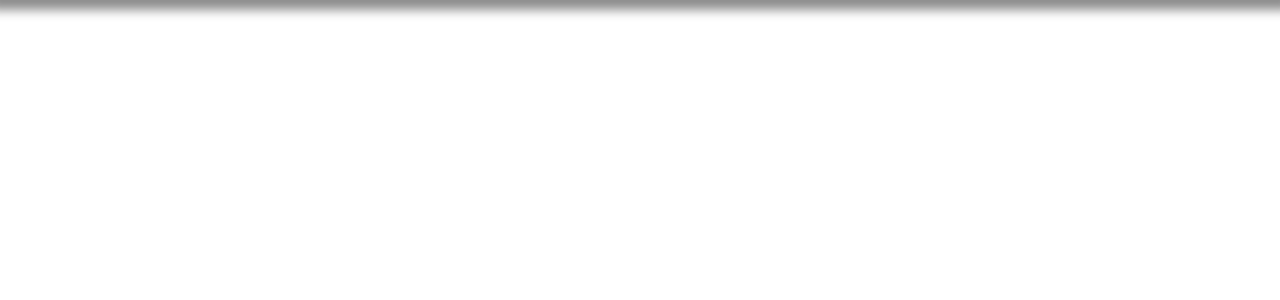
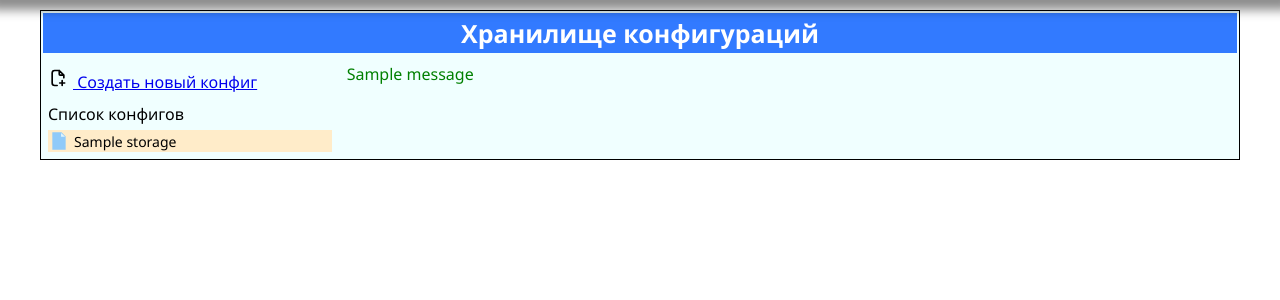
Before and after one commit to sita8281/deil_service, a Flask app: page /cfg/ in a window 1280 px wide. Shown: the part 50-350 px from the top of the page. Run offline with Flask 3, Linux system fonts and the light colour scheme; a user stored in the database is signed in; tables that the repository leaves empty hold one stand-in row (values such as "Sample post"); one stand-in notice (Sample message) is shown; parts of the project's set-up code (start-up, migrations or seed data) failed here and were passed over.

Commit message:
big FIXING and Develop CfgStorage

```diff
--- a/app/logging_config.py
+++ b/app/logging_config.py
@@ -24,3 +24,5 @@ init_logger('nas_daemon')
 init_logger('search_port')
 init_logger('pinger_daemon')
 init_logger('vpn_daemon')
+init_logger('config_storage')
+init_logger('connect_statements')
--- /dev/null
+++ b/app/static/css/cfg_panel/style.css
@@ -0,0 +1,148 @@
+
+
+.cfg_box {
+    font-family: 'Segoe UI', Tahoma, Geneva, Verdana, sans-serif;
+    box-sizing: border-box;
+    padding: 2px;
+    margin-top: 60px;
+    margin-left: auto;
+    margin-right: auto;
+    border: 1px solid;
+    display: block;
+    width: 1200px;
+    height: 100%;
+    background-color: azure;
+}
+
+.cfg_top {
+    display: block;
+    width: 100%;
+    text-align: center;
+    background-color: #327aff;
+    color: white;
+    height: 40px;
+    line-height: 40px;
+    font-size: 25px;
+    font-weight: bold;
+}
+
+.cfg_middle {
+    display: flex;
+    flex-direction: row;
+}
+
+.cfg_list {
+    width: 25%;
+    display: flex;
+    flex-direction: column;
+    padding: 5px;
+    box-sizing: border-box;
+}
+
+.cfg_list_top {
+    display: flex;
+    flex-direction: column;
+}
+
+.cfg_list_box {
+    display: flex;
+    flex-direction: column;
+}
+
+.cfg_redactor {
+    width: 75%;
+    padding: 10px;
+}
+
+.cfg_redactor_top {
+    font-size: 20px;
+    height: 40px;
+    line-height: 40px;
+}
+
+.form_new {
+    display: flex;
+    flex-direction: column;
+}
+
+.form_new textarea {
+    height: 500px;
+    width: 100%;
+    padding: 5px;
+    box-sizing: border-box;
+    overflow-x: scroll;
+    white-space: nowrap;
+}
+.form_new label {
+    margin-top: 10px;
+}
+
+.name_cfg {
+    padding: 5px;
+}
+
+.cfg_redactor_panel {
+    display: flex;
+    align-items: flex-start;
+    height: 40px;
+}
+
+.flash_error {
+    color: red;
+}
+
+.flash_success {
+    color: green;
+}
+
+.btn {
+    width: 120px;
+    justify-content: center;
+    font-size: 13px;
+    text-decoration: none;
+    border: none;
+    border-radius: 5px;
+    background-color: rgb(0, 110, 255);
+    max-height: 40px;
+    line-height: 40px;
+    display: flex;
+    color: white;
+    align-items: center;
+    font-weight: bold;
+    cursor: pointer;
+    margin-right: 10px;
+}
+
+.btn:hover {
+    background-color: rgb(0, 69, 160);
+}
+
+.img_btn {
+    width: 20px;
+    margin-right: 5px;
+}
+
+.cfg_file {
+    font-size: 14px;
+    padding: 0;
+    box-sizing: border-box;
+    text-decoration: none;
+    color: black;
+    display: flex;
+    flex-direction: row;
+    align-items: center;
+    margin-top: 5px;
+    background-color: rgb(255, 236, 201);
+    border: 1px solid transparent;
+
+}
+
+.cfg_file:hover {
+    background-color: rgb(238, 213, 166);
+
+
+}
+
+.cfg_file_select {
+    border:1px solid rgb(0, 0, 0);
+}
--- a/app/static/css/main_menu.css
+++ b/app/static/css/main_menu.css
@@ -1,6 +1,6 @@
 .main-menu {
     width: 600px;
-    height: 600px;
+    height: 670px;
     margin-left: auto;
     margin-right: auto;
     margin-top: 150px;
--- a/app/templates/cfg_storage/index.html
+++ b/app/templates/cfg_storage/index.html
@@ -3,9 +3,99 @@
 <head>
     <meta charset="UTF-8">
     <title>Config Storage</title>
+    <link rel="stylesheet" href="{{ url_for('static', filename='css/cfg_panel/style.css') }}{{ static_ver }}">
 </head>
 <body>
     {% include 'header.html' %}
+    <div class="cfg_box">
+        <div class="cfg_top">
+            Хранилище конфигураций
+        </div>
+        <div class="cfg_middle">
+            <div class="cfg_list">
+                <div class="cfg_list_top">
+                    <a style="margin-top: 10px; margin-bottom: 10px;" href="{{ url_for('configs', action='new')}}">
+                        <img class="img_btn" src="{{ url_for('static', filename='img/cfg/add.svg') }}{{ static_ver }}">
+                        Создать новый конфиг
+                    </a>
+                    <label>Список конфигов</label>
+                </div>
+                <div class="cfg_list_box">
+                    {% for cfg in cfgs %}
+                        {% if current_cfg.id == cfg.id %}
+                        <a class="cfg_file cfg_file_select" href="{{ url_for('config', iid=cfg.id) }}">
+                        {% else %}
+                        <a class="cfg_file" href="{{ url_for('config', iid=cfg.id) }}">
+                        {% endif %}
+                            <img class="img_btn" src="{{ url_for('static', filename='img/cfg/file.svg') }}{{ static_ver }}">
+                            {{ cfg.name }}
+                        </a>
+                    {% endfor %}
+                </div>
+            </div>
+            <div class="cfg_redactor">
+                {% if not current_cfg %}
+                    {% for category, message in get_flashed_messages(with_categories=true) %}
+                    <a class="flash_{{ category }}">{{ message }}</a>
+                    {% endfor %}
+                {% endif %}
+                {% if action == "new" %}
+                <div class="cfg_redactor_top">Создание нового конфига</div>
+                <div class="cfg_redactor_box">
+                    <form class="form_new" action="{{ url_for('create_config') }}" method="post">
+                        <button class="btn">
+                            <img class="img_btn" src="{{ url_for('static', filename='img/cfg/save.svg') }}{{ static_ver }}">
+                            Сохранить
+                        </button>
+                        {% for category, message in get_flashed_messages(with_categories=true) %}
+                            <a class="flash_{{ category }}">{{ message }}</a>
+                        {% endfor %}
+                        <label>Название конфига</label>
+                        <input class="name_cfg" type="text" placeholder="name" name="name" value="{{ current_cfg.name }}" autocomplete="off" minlength="3" required>
+                        <label>Конфиг</label>
+                        <textarea name="cfg" placeholder="config" autocomplete="off" minlength="3" required>{{ current_cfg.text }}</textarea>
+                    </form>
+                </div>
+                {% else %}
+                    {% if current_cfg %}
+                    <div class="cfg_redactor_top">Редактирование конфига</div>
+                    <div class="cfg_redactor_box">
+                        <form class="form_new" action="{{ url_for('update_config', iid=current_cfg.id) }}" method="post">
+                            <div class="cfg_redactor_panel">
+                                <button class="btn">
+                                    <img class="img_btn" src="{{ url_for('static', filename='img/cfg/save.svg') }}{{ static_ver }}">
+                                    Сохранить
+                                </button>
+                                <a class="btn" href="{{ url_for('config', iid=current_cfg.id, download=1) }}">
+                                    <img class="img_btn" src="{{ url_for('static', filename='img/cfg/download.svg') }}{{ static_ver }}">
+                                    Скачать
+                                </a>
+                                <a class="btn" href="{{ url_for('delete_config', iid=current_cfg.id) }}" method="post">
+                                    <img class="img_btn" src="{{ url_for('static', filename='img/cfg/delete.svg') }}{{ static_ver }}">
+                                    Удалить
+                                </a>
+                            </div>
+                            {% for category, message in get_flashed_messages(with_categories=true) %}
+                                <a class="flash_{{ category }}">{{ message }}</a>
+                            {% endfor %}
+                            <label>Название конфига</label>
+                            <input class="name_cfg" type="text" placeholder="name" name="name" value="{{ current_cfg.name }}" autocomplete="off" minlength="3" required>
+                            <label>Конфиг</label>
+                            <textarea name="cfg" placeholder="config" autocomplete="off" minlength="3" required>{{ current_cfg.text }}</textarea>
+                        </form>
+                    </div>
+                    {% endif %}
+                {% endif %}
+            </div>
+        </div>
+    </div>
 
+    <script>
+        const textarea = document.querySelector('textarea');
+        textarea.addEventListener('input', ()=> {
+        textarea.style.height = ``
+        textarea.style.height = `${textarea.scrollHeight + 2}px`
+})
+    </script>
 </body>
 </html>
--- a/app/views_cfg_storage.py
+++ b/app/views_cfg_storage.py
@@ -1,7 +1,91 @@
-from flask import request, render_template
-from app import app
+from flask import request, render_template, redirect, url_for, abort, flash, send_file
+from flask_login import current_user, login_required
+from app import app, models, db
+from datetime import datetime
+import sqlalchemy.exc as db_exc
+import io
+import logging
+
+log = logging.getLogger('config_storage')
 
 
-@app.route('/cfg/')
+@app.route('/cfg/', methods=['GET'])
 def configs():
-    return render_template('cfg_storage/index.html')
+    cfgs = db.session.query(models.ConfigStorage).all()
+    action = request.args.get('action')
+    log.info(f'{current_user.login}: посетил страницу')
+    return render_template('cfg_storage/index.html', action=action, cfgs=cfgs, current_cfg=None)
+
+
+@app.route('/cfg/<int:iid>', methods=['GET'])
+def config(iid: int):
+    current_cfg = db.session.query(models.ConfigStorage).get_or_404(iid)
+    cfgs = db.session.query(models.ConfigStorage).all()
+
+    if request.args.get('download'):
+        file_data = io.BytesIO(current_cfg.text.encode('utf-8'))
+        log.info(f'{current_user.login}: начал скачивание файла <{current_cfg.name}.txt>')
+        return send_file(
+            file_data, max_age=0, download_name=f'{current_cfg.name}.txt', mimetype='application/octet-stream'
+        )
+
+    log.info(f'{current_user.login}: запросил конфиг <{current_cfg.name}>')
+    return render_template('cfg_storage/index.html', cfgs=cfgs, current_cfg=current_cfg)
+
+
+@app.route('/cfg/<int:iid>', methods=['POST'])
+def update_config(iid: int):
+    name = request.form.get('name')
+    cfg_text = request.form.get('cfg')
+
+    if not all((name, cfg_text)):
+        abort(400)
+
+    cfg = db.session.query(models.ConfigStorage).get_or_404(iid)
+    cfg.name = name
+    cfg.text = cfg_text
+
+    try:
+        db.session.flush()
+        db.session.commit()
+        log.info(f'{current_user.login}: отредактировал конфиг <{cfg.name}>')
+        flash(message=f'Конфиг "{cfg.name}" отредактирован', category='success')
+    except db_exc.SQLAlchemyError:
+        db.session.rollback()
+        flash(message='Ошибка БД, не удалось изменить конфиг', category='error')
+        log.info(f'{current_user.login}: не удалось отредактировать <{cfg.name}>, из за ошибки БД')
+        return redirect(url_for('configs', action='new'))
+    return redirect(url_for('config', iid=cfg.id))
+
+
+@app.route('/cfg/del/<int:iid>', methods=['POST', 'GET'])
+def delete_config(iid):
+    cfg = db.session.query(models.ConfigStorage).get_or_404(iid)
+    db.session.delete(cfg)
+    db.session.commit()
+    flash(message=f'Конфиг "{cfg.name}" успешно удалён', category='success')
+    log.info(f'{current_user.login}: удалил конфиг <{cfg.name}> | <id={cfg.id}>')
+    return redirect(url_for('configs'))
+
+
+@app.route('/cfg/add', methods=['POST'])
+def create_config():
+    name = request.form.get('name')
+    cfg = request.form.get('cfg')
+
+    if not all((name, cfg)):
+        abort(400)
+    cfg_model = models.ConfigStorage(name=name, text=cfg, date=datetime.now().strftime('%Y/%m/%d %H:%M'))
+    db.session.add(cfg_model)
+    try:
+        db.session.flush()
+        db.session.commit()
+        flash(message='Новый конфиг успешно создан', category='success')
+        log.info(f'{current_user.login}: создал новый конфиг <{cfg_model.name}>')
+    except db_exc.SQLAlchemyError:
+        db.session.rollback()
+        flash(message='Ошибка БД, не удалось добавить конфиг', category='error')
+        log.info(f'{current_user.login}: не удалось создать новый конфиг, из за ошибки БД')
+        return redirect(url_for('configs', action='new'))
+
+    return redirect(url_for('config', iid=cfg_model.id))
```
Also changed, not shown: app/views_connect_statements.py (+12 -0 lines), app/modules/icmp_daemon.py (line endings or trailing spaces), app/static/img/cfg/add.svg (added), app/static/img/cfg/delete.svg (added), app/static/img/cfg/download.svg (added), app/static/img/cfg/file.svg (added), app/static/img/cfg/save.svg (added).
